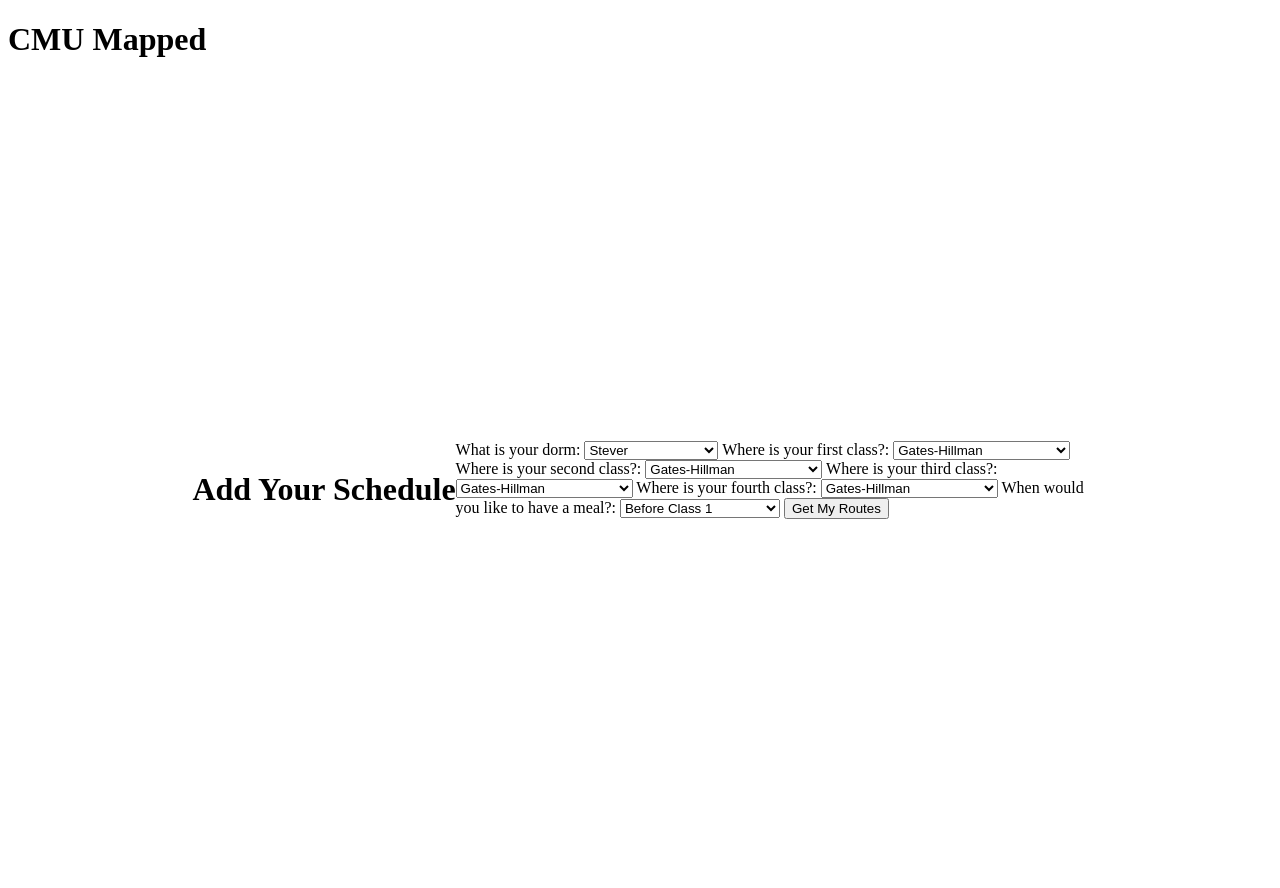
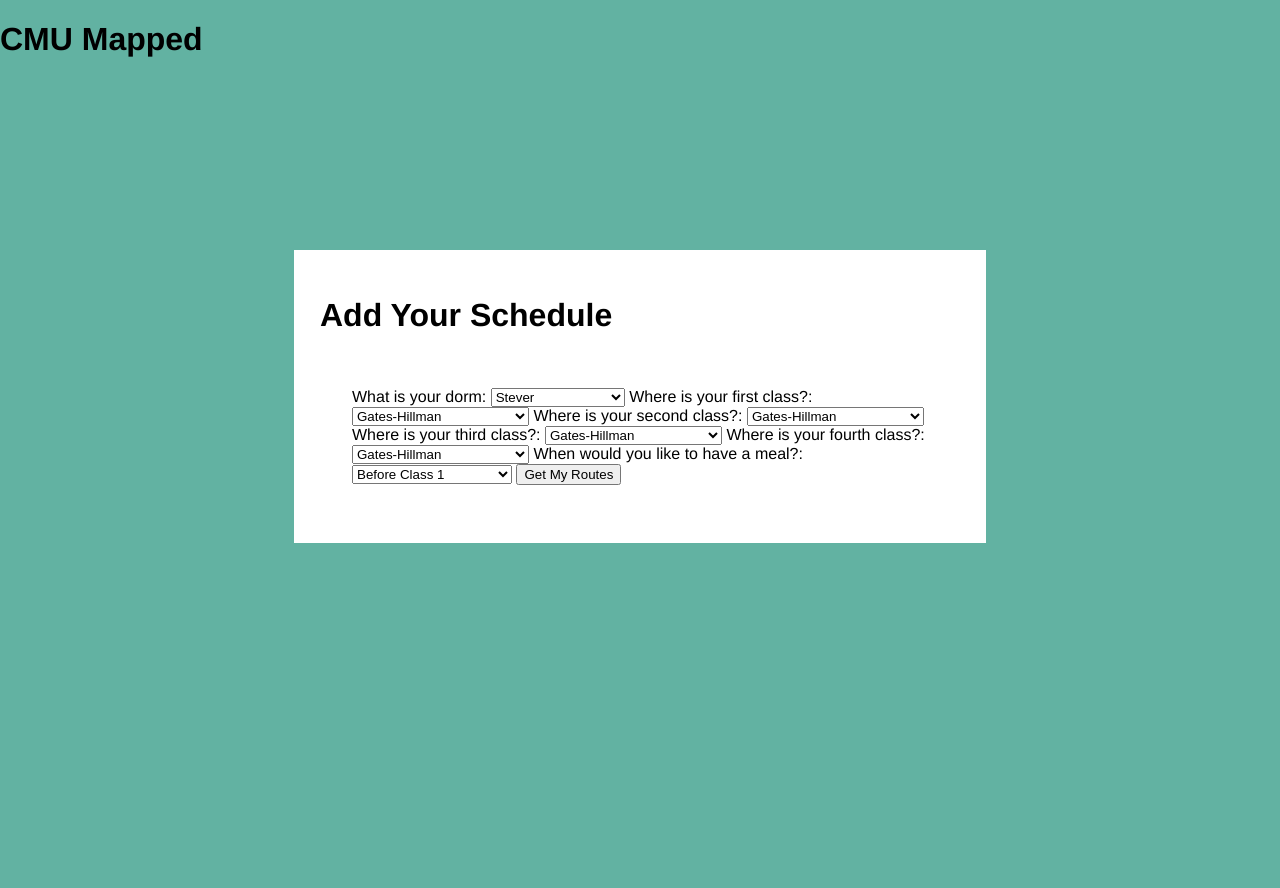
Before and after one commit to pranavik24/Map_CMU, a Flask app: page / in a window 1280 px wide. After the commit the page ends 543 px from the top, so only its background shows below. Run offline with Flask 3, Linux system fonts and the light colour scheme; parts of the project's set-up code (start-up, migrations or seed data) failed here and were passed over.

Commit message:
updating css

```diff
--- a/static/style.css
+++ b/static/style.css
@@ -1,14 +1,25 @@
+html, body {
+    height: 100%;
+    width: 100%;
+    margin: 0%;
+    border: 0px;
+    background-color: rgb(98, 178, 162) ;
+    font-family: Helvetica, Sans-Serif;}
+
 .schedule{
-    text-align: center;
-    padding-top: 20px;
+    justify-content: center;
 }
 .schedule-container{
-    display: flex;
-    justify-content: center;
-    align-items: center;
-    min-height: 100vh; /* vh stands for viewport height */
+    width: 50%;
+    margin: 15% auto 15% auto;
+    padding: 2% 2% 2% 2%;
+    display: grid;
+    align-content: center;
+    background-color: white;
 }
 
 .schedule-form {
-    width: 50%; /* adjust this value to control the form's width */
+    padding: 5% 5% 5% 5%;
   }
+
+.
--- a/templates/index.html
+++ b/templates/index.html
@@ -4,7 +4,7 @@
 <head>
   <meta charset="utf-8">
   <meta name="viewport" content="width=device-width">
-  <title>Water Route Website</title>
+  <title> Route Website</title>
   <link href="../static/style.css" rel="stylesheet" type="text/css" />
 </head>
 
@@ -24,31 +24,31 @@
             <option name="dormType" value="{{d}}">{{d}}</option>
          {% endfor %}
     </select>
-    <label for="cars">Where is your first class?:</label>
+    <label for="classes">Where is your first class?:</label>
     <select name="class1" id="class1">
         {% for b in buildings %}
             <option name="buildingType" value="{{b}}">{{b}}</option>
          {% endfor %}
     </select>
-    <label for="cars">Where is your second class?:</label>
+    <label for="classes">Where is your second class?:</label>
     <select name="class2" id="class2">
         {% for b in buildings %}
             <option name="buildingType" value="{{b}}">{{b}}</option>
          {% endfor %}
     </select>
-    <label for="cars">Where is your third class?:</label>
+    <label for="classes">Where is your third class?:</label>
     <select name="class3" id="class3">
         {% for b in buildings %}
         <option name="buildingType" value="{{b}}">{{b}}</option>
         {% endfor %}
     </select>
-    <label for="cars">Where is your fourth class?:</label>
+    <label for="classes">Where is your fourth class?:</label>
     <select name="class4" id="class4">
         {% for b in buildings %}
             <option name="buildingType" value="{{b}}">{{b}}</option>
          {% endfor %}
     </select>
-    <label for="cars">When would you like to have a meal?:</label>
+    <label for="meals">When would you like to have a meal?:</label>
     <select name="mealTime" id="mealTime">
         {% for m in mealTimes %}
             <option name="mealType" value="{{m}}">{{m}}</option>
--- a/templates/route.html
+++ b/templates/route.html
@@ -4,7 +4,7 @@
 <head>
   <meta charset="utf-8">
   <meta name="viewport" content="width=device-width">
-  <title>Water Route Website</title>
+  <title> Route Website</title>
   <link href="../static/style.css" rel="stylesheet" type="text/css" />
 </head>
 
```
